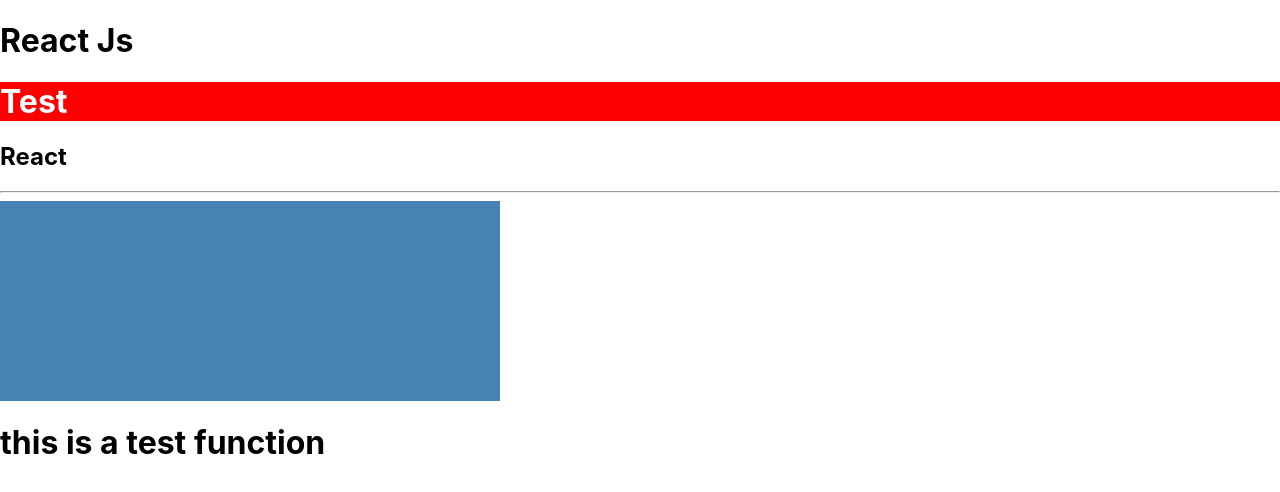
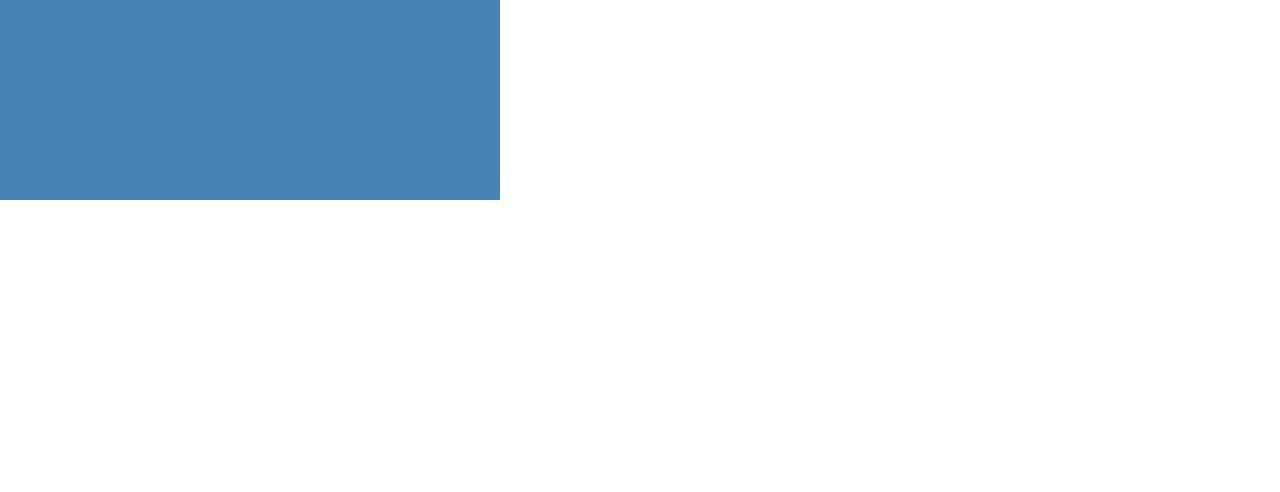
Before and after one commit to mamaheshd/training, a React (Create React App) app in the folder react/demo-app/: page /test in a window 1280 px wide. Shown: the top 492 px of the page. Built offline with nearby package versions, Linux system fonts and the light colour scheme.

Commit message:
Route the pages

```diff
--- a/react/demo-app/package.json
+++ b/react/demo-app/package.json
@@ -8,6 +8,7 @@
     "@testing-library/user-event": "^13.5.0",
     "react": "^18.2.0",
     "react-dom": "^18.2.0",
+    "react-router-dom": "^6.14.2",
     "react-scripts": "5.0.1",
     "web-vitals": "^2.1.4"
   },
--- a/react/demo-app/src/App.js
+++ b/react/demo-app/src/App.js
@@ -1,19 +1,14 @@
 import './App.css';
+import MyRoute from './MyRoute';
 // import Display from './Display';
-import First from './First';
-import {Second,Hi} from './Second';
+// import First from './First';
+// import {Second,Hi} from './Second';
 
 function App() {
   return (
-    <div>
-      <h1>React Js</h1>
-      <First/>
-      <hr/>
-      <Second/>
-      <Hi/>
-      {/* <Display/> */}
-
-    </div>
+    <>
+      <MyRoute />
+    </>
   );
 }
 
--- /dev/null
+++ b/react/demo-app/src/MyRoute.js
@@ -0,0 +1,17 @@
+import React from 'react'
+import { BrowserRouter as Router, Routes, Route } from 'react-router-dom'
+import First from './First'
+import { Second } from './Second'
+const MyRoute = () => {
+    return (
+        <Router>
+            <Routes>
+                <Route path='/' element={<First/>}/>
+                <Route path='/test' element={<Second/>}/>
+            </Routes>
+        </Router>
+
+    )
+}
+
+export default MyRoute
```
Also changed, not shown: 1 other file (tests, documents, lock files or other folders).
